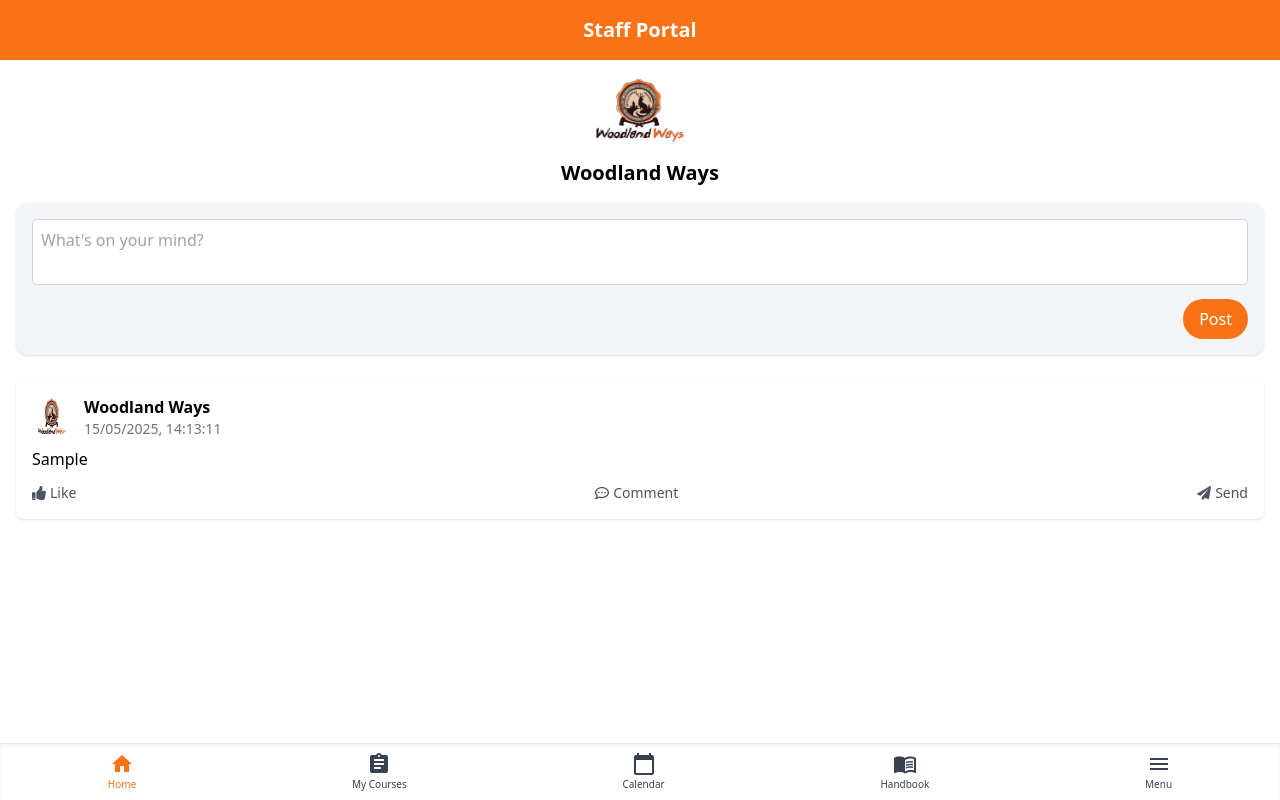
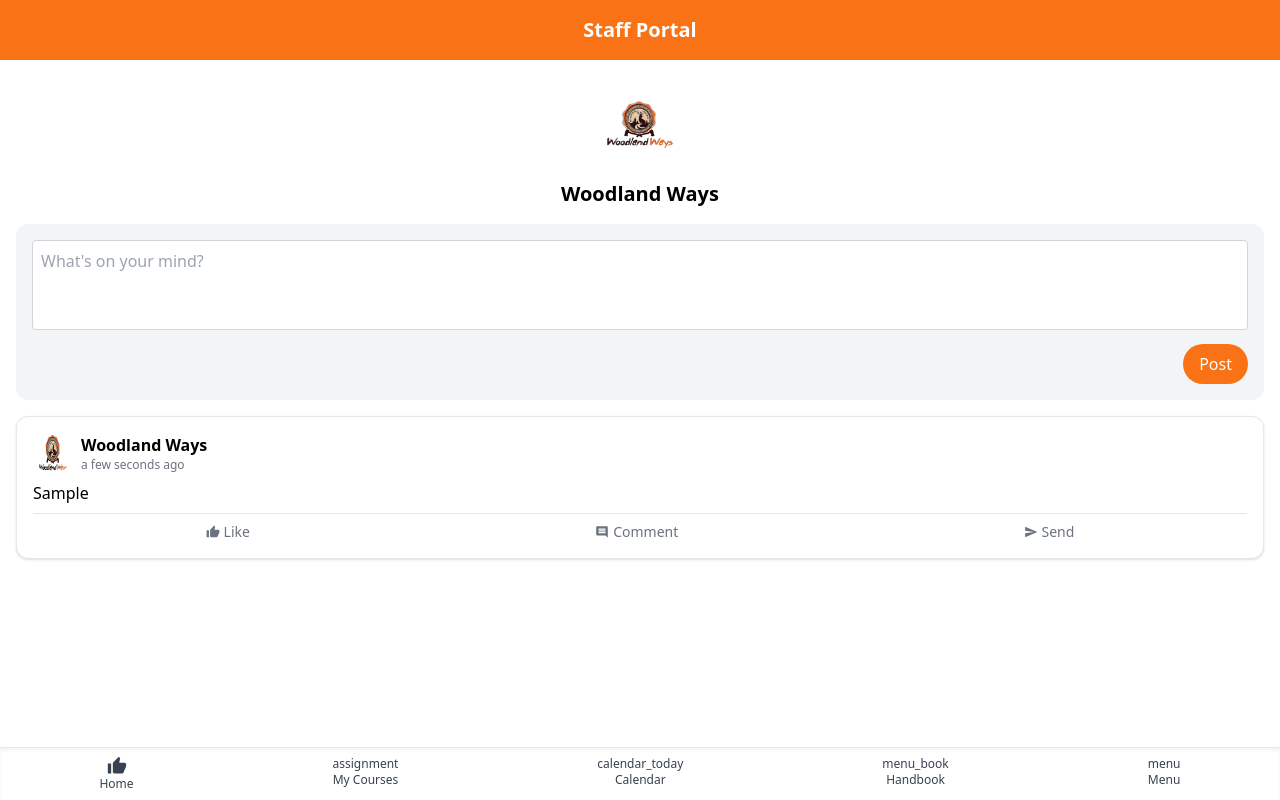
Before and after one commit to BUSHBOI95/Woodland-Ways-Portal-, a React (Vite) app: page / in a window 1280 px wide. Both pictures are taken after typing "Sample" into the empty fields and a click on the button "Post". Built offline with nearby package versions, Linux system fonts and the light colour scheme.

Commit message:
Update Home.jsx

```diff
--- a/src/pages/Home.jsx
+++ b/src/pages/Home.jsx
@@ -1,16 +1,17 @@
 import React, { useState, useEffect } from 'react';
-import { FaThumbsUp, FaRegCommentDots, FaPaperPlane } from 'react-icons/fa';
-import { MdHome, MdAssignment, MdCalendarToday, MdMenuBook, MdMenu } from 'react-icons/md';
-import Icon from '../../Icon.png';
 import moment from 'moment';
+import { MdThumbUp, MdComment, MdSend } from 'react-icons/md';
+import { NavLink } from 'react-router-dom';
 import Logo from '../../Icon.png';
 
 const Home = () => {
   const [postText, setPostText] = useState('');
   const [posts, setPosts] = useState(() => {
-    const stored = localStorage.getItem('posts');
-    return stored ? JSON.parse(stored) : [];
+    const saved = localStorage.getItem('posts');
+    return saved ? JSON.parse(saved) : [];
   });
+
+  const [likes, setLikes] = useState({});
 
   useEffect(() => {
     localStorage.setItem('posts', JSON.stringify(posts));
@@ -19,103 +20,113 @@ const Home = () => {
   const handlePost = () => {
     if (postText.trim()) {
       const newPost = {
-        text: postText,
-        timestamp: new Date().toISOString(),
+        id: Date.now(),
+        author: 'Woodland Ways',
+        timestamp: new Date(),
+        content: postText,
       };
       setPosts([newPost, ...posts]);
       setPostText('');
     }
   };
 
+  const toggleLike = (id) => {
+    setLikes((prev) => ({ ...prev, [id]: !prev[id] }));
+  };
+
   return (
-    <div className="flex flex-col min-h-screen justify-between">
+    <div className="flex flex-col min-h-screen bg-white">
+      {/* Header */}
       <header className="bg-orange-500 text-white text-center py-4 text-xl font-bold">
         Staff Portal
       </header>
 
-      <main className="flex-grow p-4">
-        <div className="flex justify-center mb-4">
-          <img
-            src={Logo}
-            alt="Woodland Ways Logo"
-            className="w-32 h-auto"
-          />
-        </div>
-        <h1 className="text-xl text-center font-semibold mb-4">Woodland Ways</h1>
+      {/* Logo */}
+      <div className="flex flex-col items-center my-4">
+        <img src={Logo} alt="Logo" className="w-24 h-24 object-contain mb-2" />
+        <h1 className="text-xl font-semibold">Woodland Ways</h1>
+      </div>
 
-        <div className="bg-gray-100 rounded-xl p-4 shadow mb-6">
+      {/* Post Input */}
+      <div className="px-4 mb-4">
+        <div className="bg-gray-100 p-4 rounded-xl">
           <textarea
             value={postText}
             onChange={(e) => setPostText(e.target.value)}
             placeholder="What's on your mind?"
-            className="w-full p-2 rounded border border-gray-300 mb-2 resize-none"
+            className="w-full resize-none p-2 rounded border border-gray-300"
+            rows={3}
           />
-          <div className="flex justify-end">
+          <div className="flex justify-end mt-2">
             <button
               onClick={handlePost}
-              className="bg-orange-500 text-white px-4 py-2 rounded-full hover:bg-orange-600 transition"
+              className="bg-orange-500 text-white px-4 py-2 rounded-full"
             >
               Post
             </button>
           </div>
         </div>
+      </div>
 
-        {posts.map((post, index) => (
-          <div key={index} className="bg-white rounded-lg shadow p-4 mb-4">
+      {/* Posts Feed */}
+      <div className="px-4 space-y-4">
+        {posts.map((post) => (
+          <div key={post.id} className="bg-white rounded-xl shadow p-4 border">
             <div className="flex items-center mb-2">
-              <img
-                src={Icon}
-                alt="Avatar"
-                className="w-10 h-10 rounded-full mr-3"
-              />
+              <img src={Logo} alt="Avatar" className="w-10 h-10 rounded-full mr-2" />
               <div>
                 <p className="font-bold">Woodland Ways</p>
-                <p className="text-sm text-gray-500">{moment(post.timestamp).format('DD/MM/YYYY, HH:mm:ss')}</p>
+                <p className="text-xs text-gray-500">{moment(post.timestamp).fromNow()}</p>
               </div>
             </div>
-            <p className="mb-3">{post.text}</p>
-            <div className="flex justify-between text-gray-600 text-sm">
-              <button className="flex items-center space-x-1 hover:text-blue-500">
-                <FaThumbsUp />
+            <p className="mb-2">{post.content}</p>
+            <div className="flex justify-around text-gray-500 text-sm border-t pt-2">
+              <button
+                className={`flex items-center space-x-1 ${likes[post.id] ? 'text-orange-500' : ''}`}
+                onClick={() => toggleLike(post.id)}
+              >
+                <MdThumbUp />
                 <span>Like</span>
               </button>
-              <button className="flex items-center space-x-1 hover:text-blue-500">
-                <FaRegCommentDots />
+              <button className="flex items-center space-x-1">
+                <MdComment />
                 <span>Comment</span>
               </button>
-              <button className="flex items-center space-x-1 hover:text-blue-500">
-                <FaPaperPlane />
+              <button className="flex items-center space-x-1">
+                <MdSend />
                 <span>Send</span>
               </button>
             </div>
           </div>
         ))}
-      </main>
+      </div>
 
-      <footer className="bg-white border-t shadow-inner">
-        <nav className="flex justify-around text-xs text-gray-700 py-2">
-          <div className="flex flex-col items-center text-orange-500">
-            <MdHome size={24} />
-            <span className="text-[10px]">Home</span>
-          </div>
-          <div className="flex flex-col items-center">
-            <MdAssignment size={24} />
-            <span className="text-[10px]">My Courses</span>
-          </div>
-          <div className="flex flex-col items-center">
-            <MdCalendarToday size={24} />
-            <span className="text-[10px]">Calendar</span>
-          </div>
-          <div className="flex flex-col items-center">
-            <MdMenuBook size={24} />
-            <span className="text-[10px]">Handbook</span>
-          </div>
-          <div className="flex flex-col items-center">
-            <MdMenu size={24} />
-            <span className="text-[10px]">Menu</span>
-          </div>
-        </nav>
-      </footer>
+      {/* Nav Bar */}
+      <nav className="mt-auto fixed bottom-0 left-0 right-0 bg-white border-t shadow-inner flex justify-around text-xs text-gray-700">
+        <NavLink
+          to="/home"
+          className="flex flex-col items-center py-2"
+        >
+          <MdThumbUp size={20} />
+          <span>Home</span>
+        </NavLink>
+        <NavLink to="/my-courses" className="flex flex-col items-center py-2">
+          <span className="material-icons">assignment</span>
+          <span>My Courses</span>
+        </NavLink>
+        <NavLink to="/calendar" className="flex flex-col items-center py-2">
+          <span className="material-icons">calendar_today</span>
+          <span>Calendar</span>
+        </NavLink>
+        <NavLink to="/handbook" className="flex flex-col items-center py-2">
+          <span className="material-icons">menu_book</span>
+          <span>Handbook</span>
+        </NavLink>
+        <NavLink to="/menu" className="flex flex-col items-center py-2">
+          <span className="material-icons">menu</span>
+          <span>Menu</span>
+        </NavLink>
+      </nav>
     </div>
   );
 };
```
